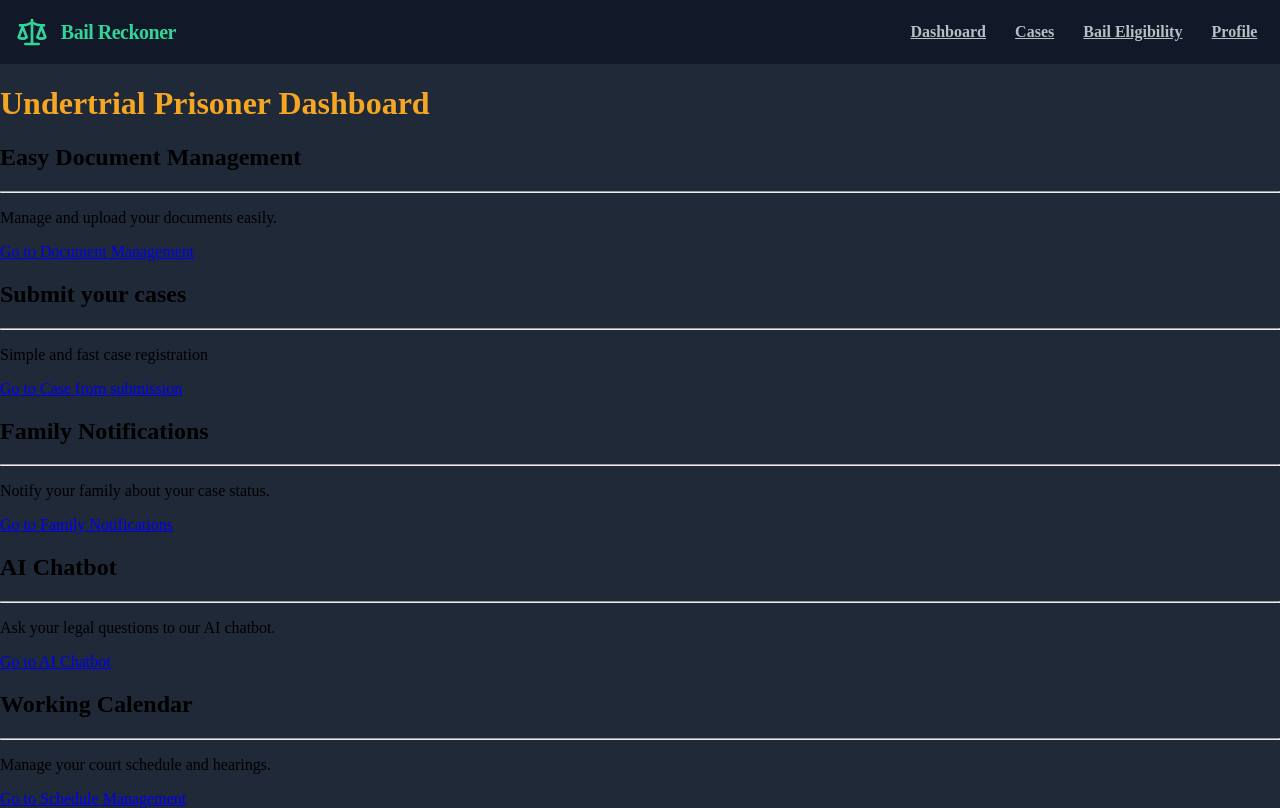
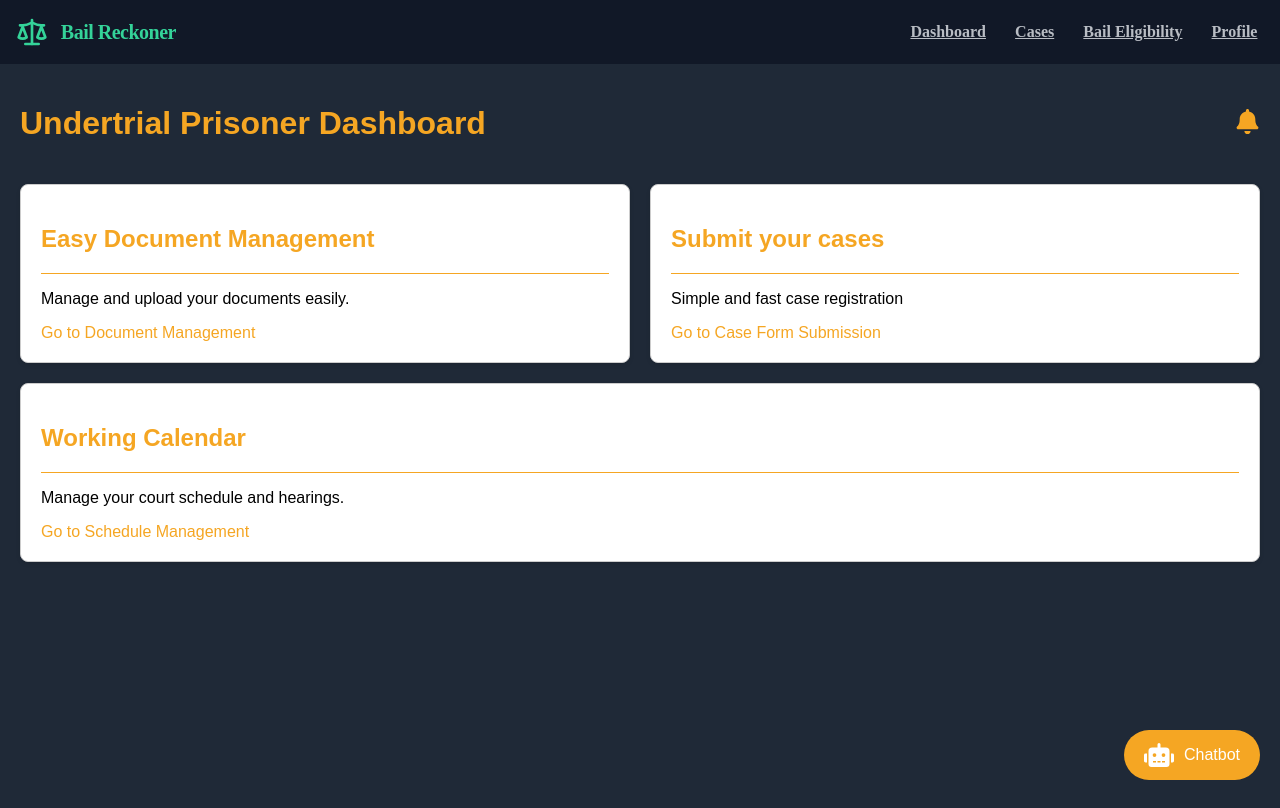
Before and after one commit to Kanishk-tiwari-045/bail_hack, a React (Vite) app in the folder frontend/: page /dashboard in a window 1280 px wide. Built offline with nearby package versions, Linux system fonts and the light colour scheme; no server answers; the database is empty; sample sign-in values are in the browser's storage; the HTML template or start-up script is replaced by a standard one.

Commit message:
user dashboard design changed

```diff
--- /dev/null
+++ b/frontend/src/assets/css/dashboard.css
@@ -0,0 +1,77 @@
+.dashboard {
+  position: relative;
+  padding: 20px;
+  font-family: Arial, sans-serif;
+}
+
+.dashboard-header {
+  display: flex;
+  justify-content: space-between;
+  align-items: center;
+  margin-bottom: 20px;
+}
+
+.dashboard-header h1 {
+  color: #F5A623;
+}
+
+.notification-icon {
+  color: #F5A623;
+  text-decoration: none;
+}
+
+.dashboard-sections {
+  display: flex;
+  flex-wrap: wrap;
+  gap: 20px;
+}
+
+.dashboard-section {
+  flex: 1 1 45%;
+  padding: 20px;
+  border: 1px solid #ccc;
+  border-radius: 8px;
+  box-shadow: 0 2px 4px rgba(0, 0, 0, 0.1);
+  background-color: #fff;
+}
+
+.dashboard-section h2 {
+  color: #F5A623;
+}
+
+.dashboard-section hr {
+  border: 0;
+  height: 1px;
+  background: #F5A623;
+  margin: 10px 0;
+}
+
+.dashboard-link {
+  display: block;
+  margin-top: 10px;
+  color: #F5A623;
+  text-decoration: none;
+}
+
+.dashboard-link:hover {
+  text-decoration: underline;
+}
+
+.chatbot-button {
+  position: fixed;
+  bottom: 20px;
+  right: 20px;
+  background-color: #F5A623;
+  color: white;
+  padding: 10px 20px;
+  border: none;
+  border-radius: 50px;
+  display: flex;
+  align-items: center;
+  gap: 10px;
+  text-decoration: none;
+}
+
+.chatbot-button:hover {
+  background-color: #d18f12;
+}
--- a/frontend/src/components/Dashboard.jsx
+++ b/frontend/src/components/Dashboard.jsx
@@ -1,13 +1,21 @@
+
 import { Link } from "react-router-dom";
+import { FaRobot, FaBell } from "react-icons/fa"; // Importing the chatbot and bell icons from react-icons
+import "../assets/css/dashboard.css"; // Importing the CSS file for styling
 
 const Dashboard = () => {
   return (
     <div className="dashboard">
-      <h1 style={{ color: "#F5A623" }}>Undertrial Prisoner Dashboard</h1>
+      <header className="dashboard-header">
+        <h1>Undertrial Prisoner Dashboard</h1>
+        <Link to="/family" className="notification-icon">
+          <FaBell size={25} />
+        </Link>
+      </header>
       <div className="dashboard-sections">
         <div className="dashboard-section document-management">
           <h2>Easy Document Management</h2>
-          <hr></hr>
+          <hr />
           <p>Manage and upload your documents easily.</p>
           <Link to="/doc-manager" className="dashboard-link">
             Go to Document Management
@@ -15,37 +23,25 @@ const Dashboard = () => {
         </div>
         <div className="dashboard-section legal-aid-request">
           <h2>Submit your cases</h2>
-          <hr></hr>
+          <hr />
           <p>Simple and fast case registration</p>
           <Link to="/cases" className="dashboard-link">
-            Go to Case from submission
-          </Link>
-        </div>
-        <div className="dashboard-section family-notifications">
-          <h2>Family Notifications</h2>
-          <hr></hr>
-          <p>Notify your family about your case status.</p>
-          <Link to="/family" className="dashboard-link">
-            Go to Family Notifications
-          </Link>
-        </div>
-        <div className="dashboard-section ai-chatbot">
-          <h2>AI Chatbot</h2>
-          <hr></hr>
-          <p>Ask your legal questions to our AI chatbot.</p>
-          <Link to="/chatbot" className="dashboard-link">
-            Go to AI Chatbot
+            Go to Case Form Submission
           </Link>
         </div>
         <div className="dashboard-section schedule-management">
           <h2>Working Calendar</h2>
-          <hr></hr>
+          <hr />
           <p>Manage your court schedule and hearings.</p>
-          <Link to="/calender" className="dashboard-link">
+          <Link to="/calendar" className="dashboard-link">
             Go to Schedule Management
           </Link>
         </div>
       </div>
+      <Link to="/chatbot" className="chatbot-button">
+        <FaRobot size={30} />
+        <span>Chatbot</span>
+      </Link>
     </div>
   );
 };
```
